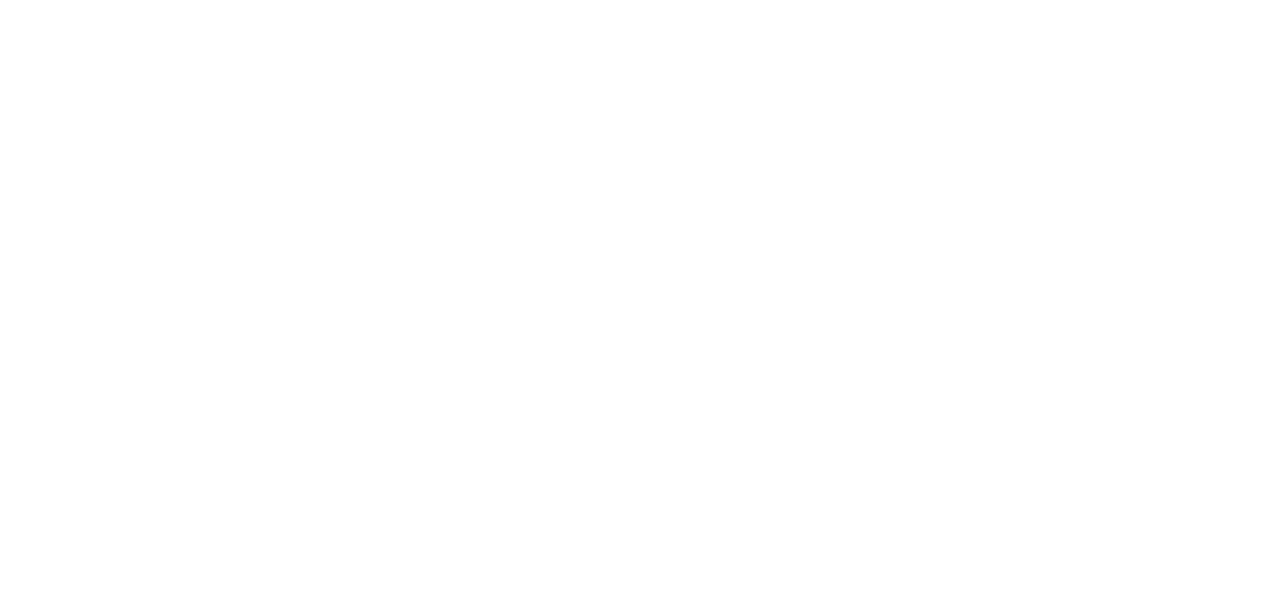
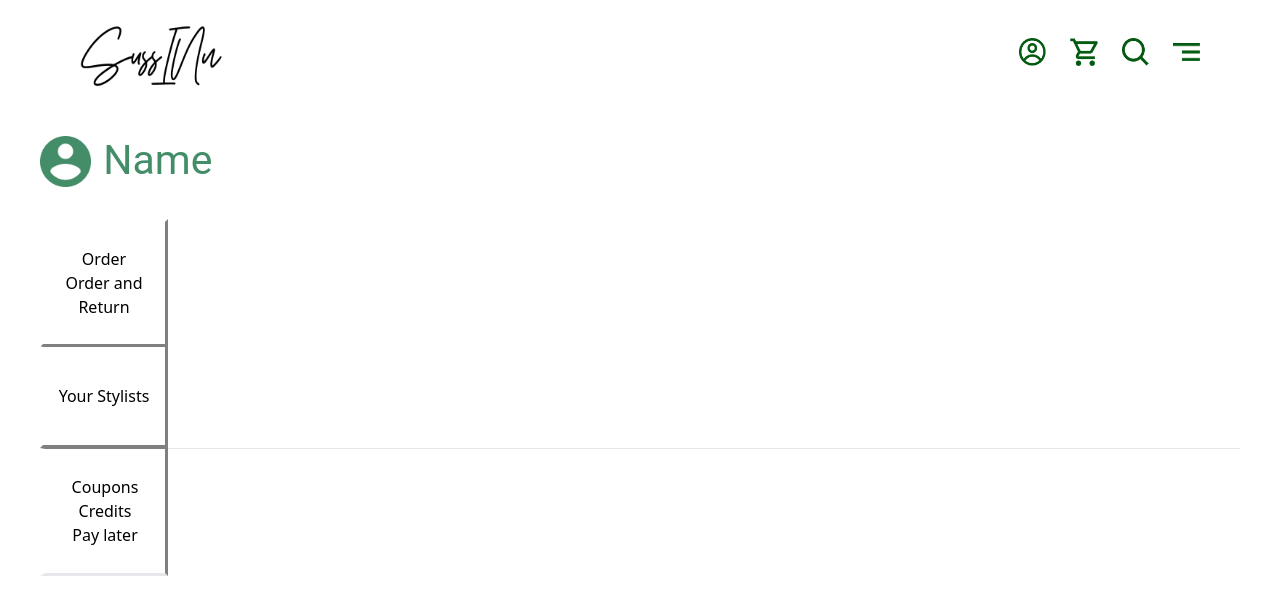
Before and after one commit to m-yunus/suss_ecommerce, a React (Create React App) app: page /order in a window 1280 px wide. Before the commit this address had no page. Shown: the top 614 px of the page. Built offline with nearby package versions, Linux system fonts and the light colour scheme.

Commit message:
sidebar added

```diff
--- /dev/null
+++ b/src/Pages/Order/Order.css
@@ -0,0 +1,87 @@
+.name-icon{
+    display: flex;
+    flex-wrap: wrap;
+
+    flex-direction: row;
+    margin-top: 2rem;
+}
+.pr-icon{
+
+
+    width: 4vw;
+    height: 4vw;
+
+}
+.name-title{
+
+    color: #438D69;
+    font-family: Roboto;
+    font-size: 3.201vw;
+    font-style: normal;
+    font-weight: 400;
+    line-height: normal;
+
+}
+.side-hr{
+    width: 1rem;
+    height: 20rem;
+    background-color: #438D69;
+    display: flex;
+    align-items: center;
+
+
+}
+.first-bar{
+    border-bottom-color: grey;
+    border-top-color:white;
+    border-right-color: grey;
+    border-left-color:white ;
+    border-width: 3px;
+    width: 10vw;
+    height: 10vw;
+    margin-top: 2rem;
+    text-align: center;
+    display: flex;
+    flex-direction: column;
+    justify-content:center ;
+
+}
+
+.secnd-bar{
+    border-bottom-color: grey;
+    border-top-color:white;
+    border-right-color: grey;
+    border-left-color:white ;
+    border-width: 3px;
+    width: 10vw;
+    height: 8vw;
+    border-top-color:grey ;
+    margin-top: -1.2px;
+    border-top-width: 1px;
+    text-align: center;
+    display: flex;
+    justify-content: center;
+    align-items: center;
+}
+.thrd-bar{
+
+    text-align: center;
+    border-top-color:white;
+    border-right-color: grey;
+    border-left-color:white ;
+    border-width: 3px;
+    border-top-width:1px ;
+    width: 10vw;
+    height: 10vw;
+    border-left-width: 5px;
+    border-top-color:grey ;
+    margin-top: -1.9px;
+    display: flex;
+    flex-direction: column;
+    justify-content:center ;
+}
+.order-text1{
+    display: flex;
+    justify-content: center;
+    align-items: center;
+}
--- /dev/null
+++ b/src/Pages/Order/Order.jsx
@@ -0,0 +1,43 @@
+import React from 'react'
+import './Order.css'
+import Navbar from '../../layout/Navbar'
+import profile from '../Order/Orderimages/profile.png'
+
+const Order = () => {
+  return (
+    <>
+    <Navbar/>
+    <div className="order px-10">
+        <div className="name-icon gap-3">
+            <img className='pr-icon' src={profile} alt="" />
+            <h2 className='name-title'>Name</h2>
+        </div>
+        <div className="order-sidebar">
+
+            <div className="first-bar">
+                <h2 className='ordr-text1'>Order</h2>
+                <h2 className="order-text2">Order and Return</h2>
+            </div>
+
+            <div className='secnd-bar'>
+                <h2 className="ordr-text3">Your Stylists</h2>
+            </div>
+            <hr className='secnd-hr' />
+            <div className="thrd-bar">
+                <h2 className="ordr-text4">Coupons</h2>
+                <h2 className="ordr-text5">Credits</h2>
+                <h2 className="ordr-text6">Pay later</h2>
+            </div>
+
+
+        </div>
+
+
+    </div>
+
+
+    </>
+  )
+}
+
+export default Order
--- a/src/Routes/RouteLayout.js
+++ b/src/Routes/RouteLayout.js
@@ -8,6 +8,7 @@ import AboutUs from '../Pages/AboutUs/AboutUs'
 import Blog from '../Pages/Blog/Blog'
 import Vendor from '../Pages/Vendor/Vendor'
 import Services from "../Pages/Services/Services";
+import Order from '../Pages/Order/Order'
 
 const RouteLayout = () => {
   return (
@@ -25,6 +26,7 @@ const RouteLayout = () => {
           <Route path="vendor" element={<Vendor/>} />
 
           <Route path="services" element={<Services />} />
+          <Route path="order" element={<Order />} />
         </Routes>
       </BrowserRouter>
     </>
```
Also changed, not shown: src/Pages/Order/Orderimages/profile.png (added).
